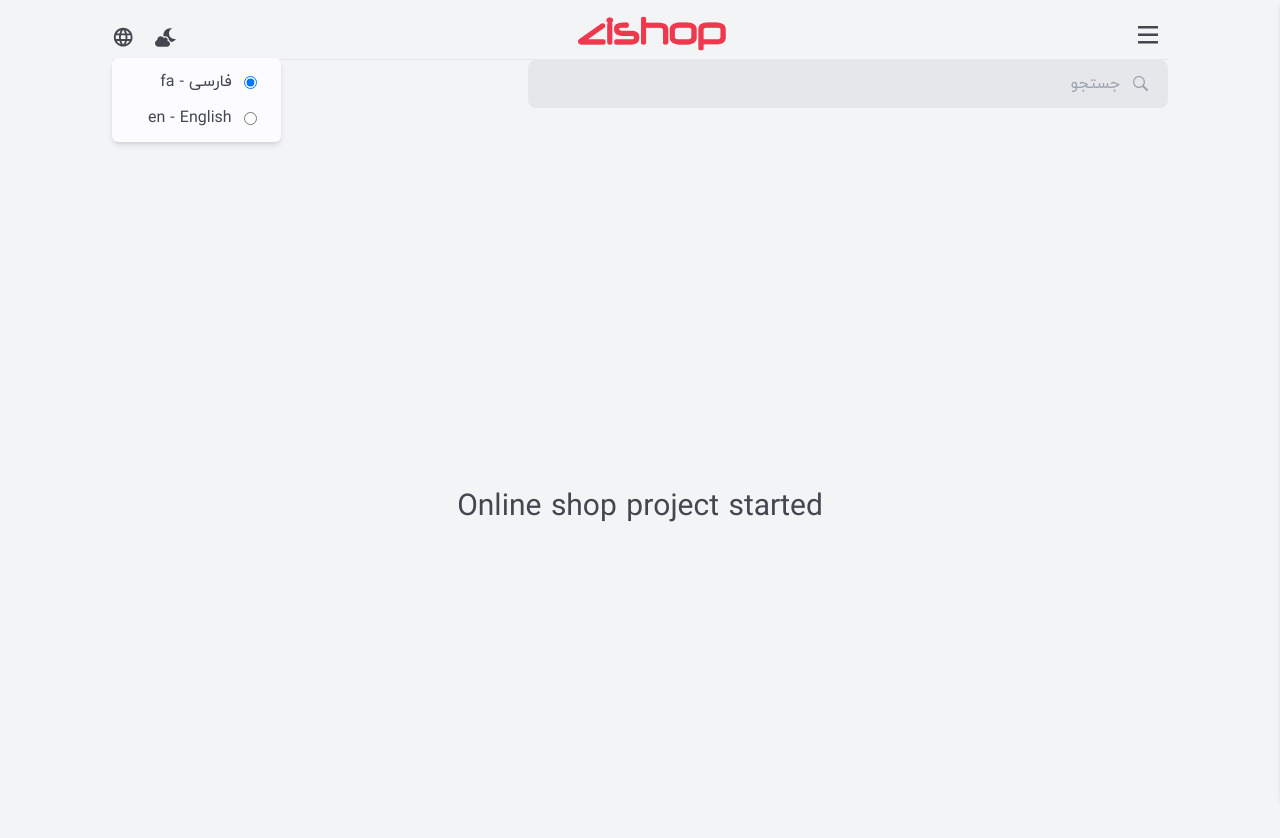
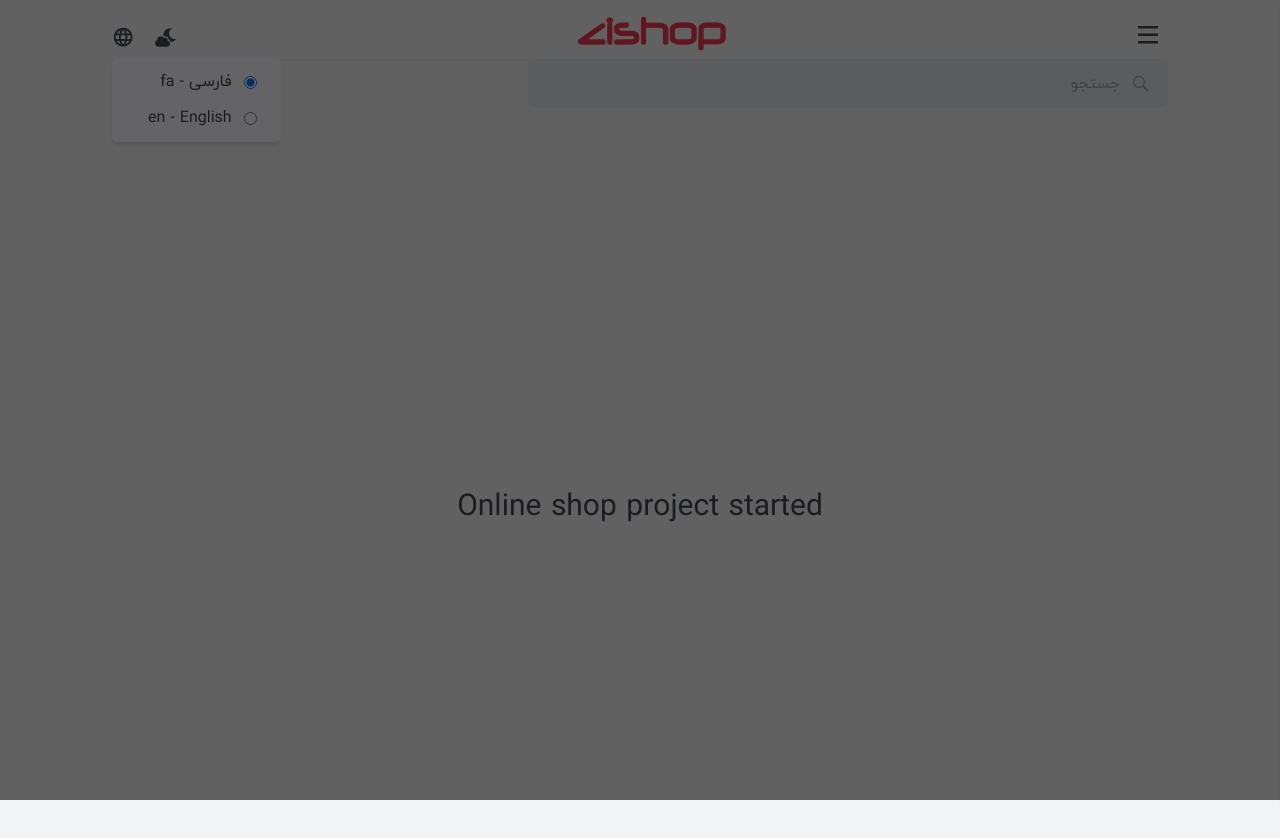
Before and after one commit to Topstar1995/E-Commerce-marketplace, a Next.js app: page / in a window 1280 px wide. Both pictures are taken after a click on the element 1148 px from the left and 37 px from the top of the page. Shown: the top 838 px of the page. Built offline with nearby package versions, Linux system fonts and the light colour scheme.

Commit message:
feat: :sparkles: add close btn to SideNav and make overlay visible.

```diff
--- a/components/header/SideNav.tsx
+++ b/components/header/SideNav.tsx
@@ -1,18 +1,21 @@
 import React, { forwardRef } from "react";
 import { useRouter } from "next/router";
+import { IoClose } from "react-icons/io5";
 
 interface Props {
   state?: string;
+  onClose: () => void;
   children?: React.ReactNode;
   ref: React.HTMLProps<HTMLDivElement>;
 }
 
-const SideNav = forwardRef<HTMLDivElement, Props>(({ state }, ref) => {
+const SideNav = forwardRef<HTMLDivElement, Props>(({ state, onClose }, ref) => {
   const { locale } = useRouter();
   return (
-    <div
-      ref={ref}
-      className={`max-w-[380px] w-[80%] h-screen fixed top-0 shadow-md
+    <>
+      <div
+        ref={ref}
+        className={`max-w-[380px] w-[80%] h-screen fixed top-0 shadow-md
       ${locale == "en" ? "left-0" : "right-0"}
       z-[100] bg-palette-card origin-left overflow-hidden
       ${locale == "en" ? "translate-x-[-100%]" : "translate-x-[100%]"}
@@ -24,9 +27,21 @@ const SideNav = forwardRef<HTMLDivElement, Props>(({ state }, ref) => {
           : "ltr:animate-sidenavLTRExit rtl:animate-sidenavRTLExit"
       }
       `}
-    >
-      test
-    </div>
+      >
+        <div
+          className={`absolute top-3 ltr:left-0 rtl:right-0 ltr:ml-[85%] rtl:mr-[85%]   text-4xl cursor-pointer z-[100] ${
+            state === "entering"
+              ? "animate-fadeCloseBtnEntering"
+              : state === "entered"
+              ? "opacity-100"
+              : "animate-fadeCloseBtnExit"
+          }`}
+          onClick={onClose}
+        >
+          <IoClose />
+        </div>
+      </div>
+    </>
   );
 });
 
--- a/components/header/index.tsx
+++ b/components/header/index.tsx
@@ -7,6 +7,7 @@ import en from "../../locales/pages/home/en";
 import fa from "../../locales/pages/home/fa";
 import SearchBar from "./SearchBar";
 import { GoGrabber } from "react-icons/go";
+
 import Theme from "./Theme";
 import Language from "./Language";
 import SideNav from "./SideNav";
@@ -40,10 +41,18 @@ const Header = () => {
             {(state) => {
               return (
                 <>
-                  <SideNav ref={nodeRef} state={state} />
-                  <div className="fixed inset-0 z-50 bg-palette-dark/[0.6]"></div>
+                  <SideNav ref={nodeRef} state={state} onClose={closeNav} />
                   <div
-                    className={`absolute top-0 ltr:left-0 rtl:right-0`}
+                    className={`fixed inset-0 z-50 bg-black/60
+                  ${
+                    state === "entering"
+                      ? "animate-fadeEntering"
+                      : state === "entered"
+                      ? "opacity-100"
+                      : "animate-fadeExit"
+                  }
+                  `}
+                    onClick={closeNav}
                   ></div>
                 </>
               );
```
